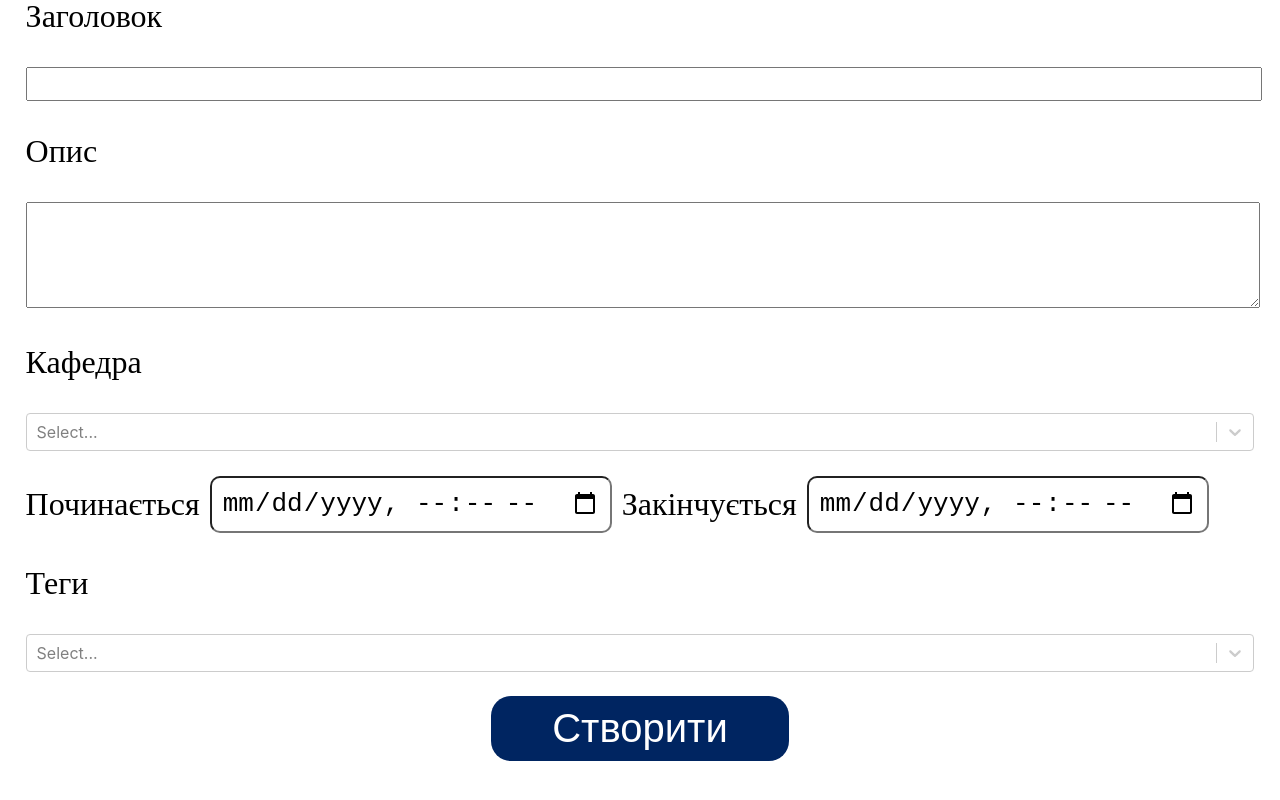
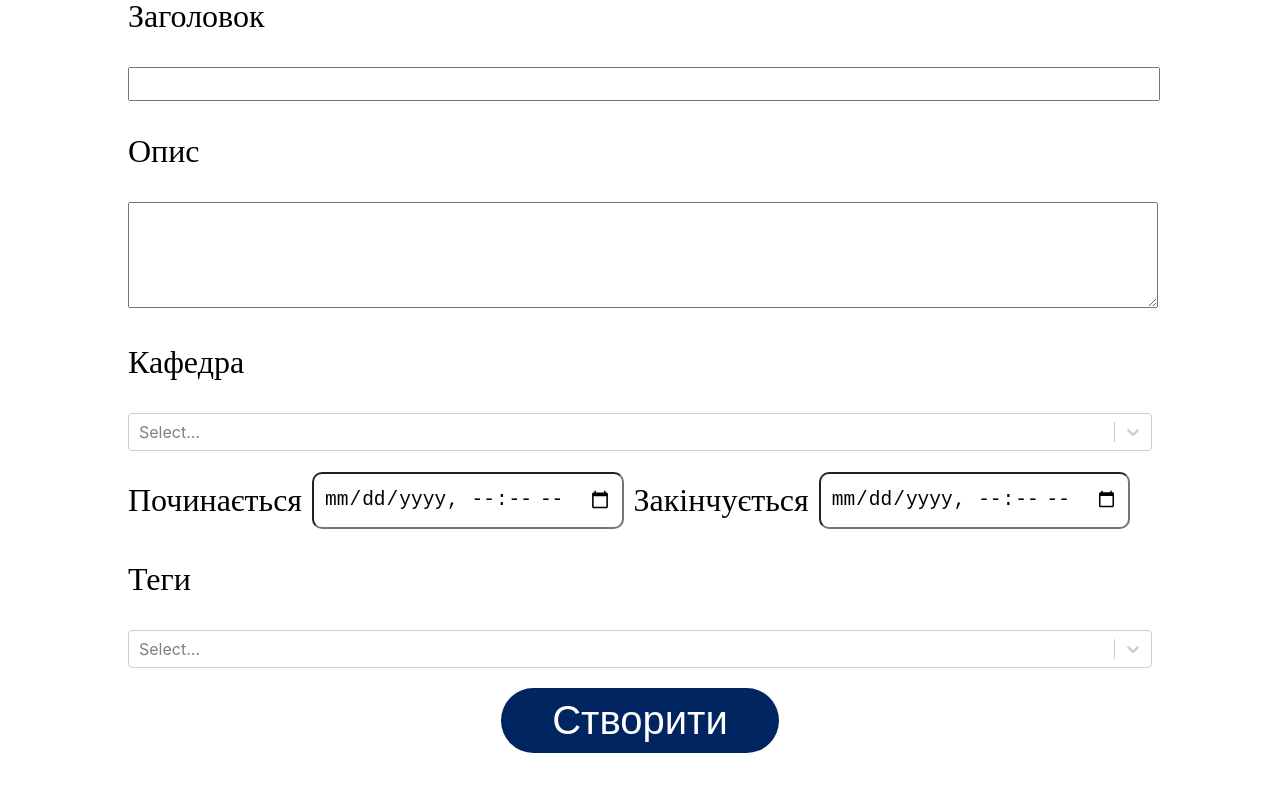
Before and after one commit to thekrasich/uni-front-end, a React (Create React App) app: page /Events/AddEvent in a window 1280 px wide. Shown: the part 322-1122 px from the top of the page. Built offline with nearby package versions, Linux system fonts and the light colour scheme; no server answers.

Commit message:
Fix AddEvent page

```diff
--- a/src/api/index.js
+++ b/src/api/index.js
@@ -1,9 +1,9 @@
 import axios from 'axios'
 import {createAuthProvider} from "./auth";
 
-const apiURL  = process.env.API_URL || 'http://localhost:3000/'
+const apiURL  = process.env.API_URL || 'http://localhost:3000/api/'
 
-const ax = axios.create({
+export const ax = axios.create({
   baseURL: apiURL
 })
 
@@ -11,10 +11,10 @@ export const {useAuth, authGet, authPost, login, logout} = createAuthProvider(ax
 
 
 export const signIn = (email, password) => ax.post(
-  'api/auth/sign-in',
+  'auth/sign-in',
   {email, password});
 
 export const signUp = user => ax.post(
-  'api/auth/sign-up',
+  'auth/sign-up',
   user
 );
--- a/src/components/event-add-page/event-add-page.js
+++ b/src/components/event-add-page/event-add-page.js
@@ -2,12 +2,11 @@ import { useEffect, useState } from "react";
 import Select from "react-select";
 import "../event-add-page/style.css";
 import Header from "../ui/header/header";
-import axios from "axios";
-import { authPost } from "../../api";
+import { ax, authPost } from "../../api";
 import { useNavigate } from "react-router-dom";
 
-const fetchOptions = (endpoint, setter) => axios
-  .get(`http://localhost:3000/api/${endpoint}`)
+const fetchOptions = (endpoint, setter) => ax
+  .get(endpoint)
   .then(r => setter(r.data.items.map(item => ({ value: item.id, label: item.name }))))
   .catch(e => console.log(e));
 
@@ -43,7 +42,7 @@ const EventAddPage = () => {
   return (
     <div>
       <Header/>
-      <form className="event-add-container">
+      <form className="event-add-container" onSubmit={onSubmit}>
         <p className="event-add-header-text">Створити подію</p>
         <hr></hr>
         <p className="event-add-text">Заголовок</p>
@@ -58,7 +57,7 @@ const EventAddPage = () => {
           <input required name="endsAt" type="datetime-local"></input></div>
         <p className="event-add-text">Теги</p>
         <Select isMulti name="tags" options={tagOptions} onChange={setTags}/>
-        <button className="event-add-button" onSubmit={onSubmit}>Створити</button>
+        <input type="submit" className="event-add-button" value="Створити"/>
       </form>
     </div>
   );
--- a/src/components/event-add-page/style.css
+++ b/src/components/event-add-page/style.css
@@ -12,6 +12,13 @@
   margin: 2% 2% 20%;
 }
 
+@media screen and (min-width: 1024px) {
+  .event-add-container {
+    margin: 2% 10% 20% 10%;
+  }
+
+}
+
 .holding-time {
   display: flex;
   justify-content: left;
@@ -23,7 +30,7 @@
 }
 
 .holding-time input[type=datetime-local] {
-  font-size: 200%;
+  font-size: 150%;
   border-radius: 10px;
   padding: 10px;
   margin-right: 10px;
@@ -43,7 +50,7 @@
   display: flex;
   font-size: 40px;
   margin: 2% auto auto;
-  border-radius: 20px;
+  border-radius: 40px;
   border-width: 0px;
   background-color: #002561;
   color: white;
```
